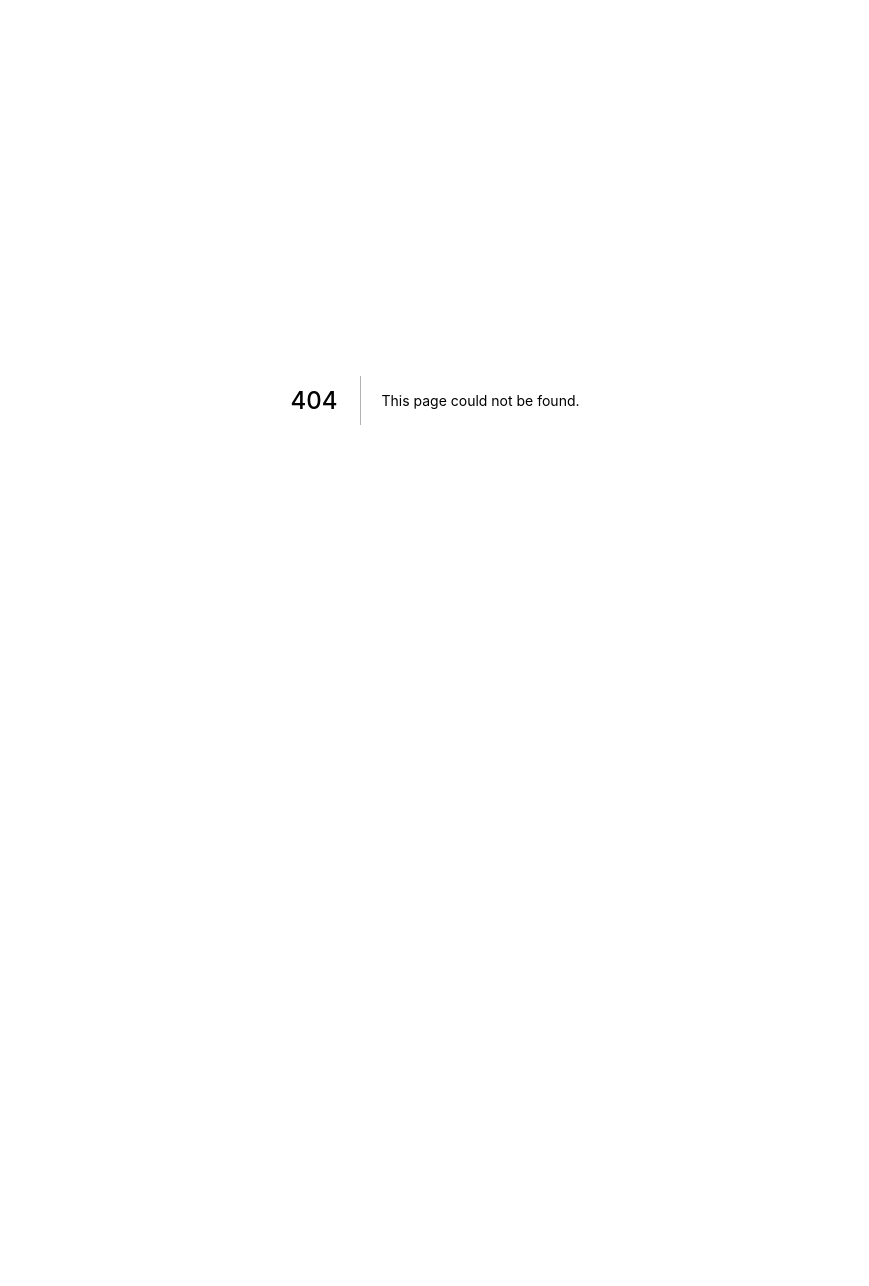
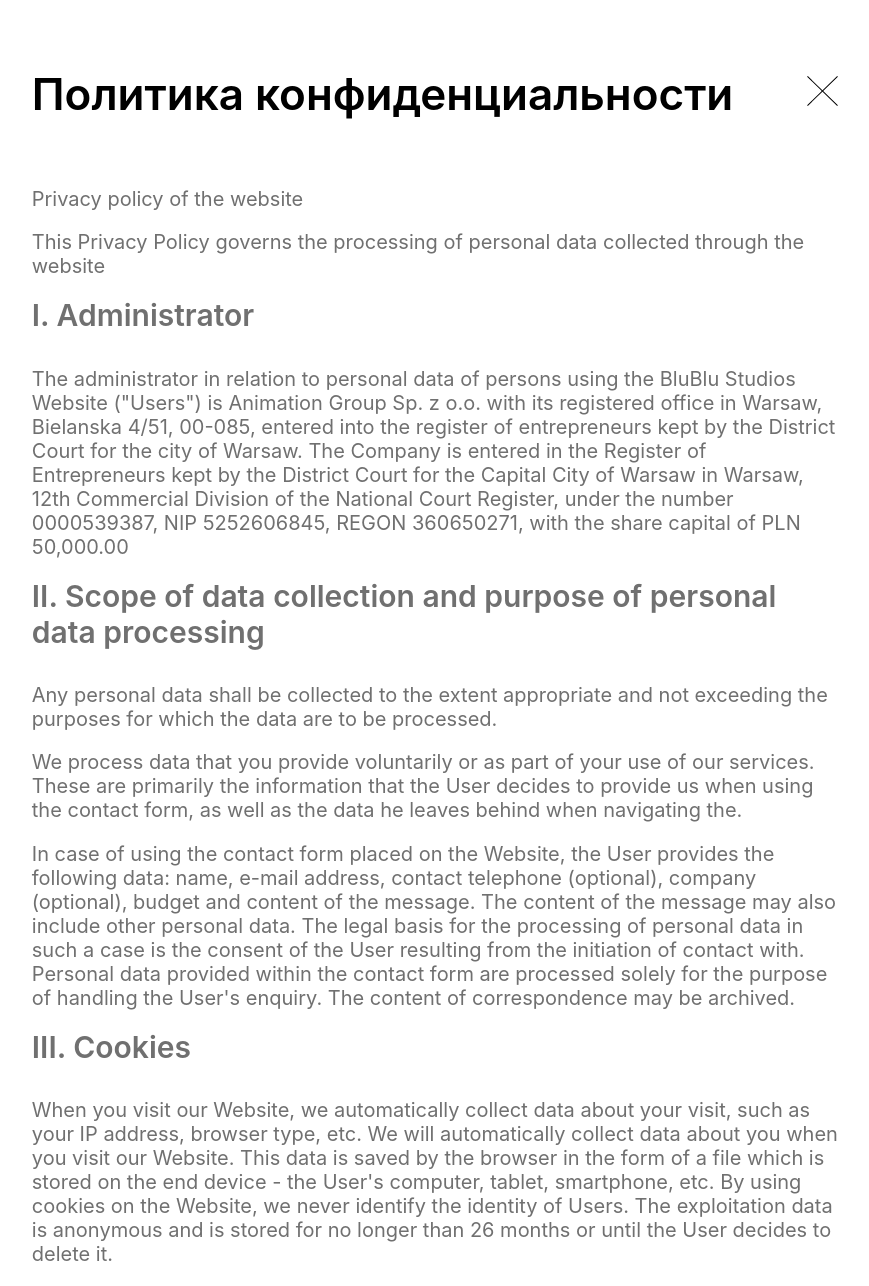
Before and after one commit to Flyingfiish/campusprod-next.js, a Next.js app: page /privacyPolicy in a window 1280 px wide. Before the commit this address had no page. Shown: the top 1286 px of the page, without its empty margins (205-1074 px from the left). Before the commit the page ends 800 px from the top, so only its background shows below. Built offline with nearby package versions, Linux system fonts and the light colour scheme.

Commit message:
Privacy Policy

```diff
--- a/components/footer.js
+++ b/components/footer.js
@@ -1,4 +1,5 @@
 import React from "react";
+import Link from "next/link";
 
 class Footer extends React.Component {
   render() {
@@ -13,10 +14,12 @@ class Footer extends React.Component {
             <img src="twitter.svg" alt="social"></img>
           </div>
         </div>
-        <div className="footer-line" style={{borderBottom:"1px solid white", width: '100%'}}></div>
+        <div className="footer-line"></div>
         <div className="footer-bottom">
           <p>© 2020 CAMPUS Production</p>
-          <p>Политика конфиденциальности</p>
+          <Link href='/privacyPolicy'>
+          <a>Политика конфиденциальности</a>
+          </Link>
         </div>
       </footer>
     );
--- a/components/header.js
+++ b/components/header.js
@@ -2,7 +2,6 @@ import React from "react";
 import Link from "./link";
 import Button from "./button";
 import { withRouter } from "next/router";
-//import { withRouter } from "react-router-dom";
 
 class Header extends React.Component {
   state = {
--- a/pages/_app.js
+++ b/pages/_app.js
@@ -1,7 +1,7 @@
 import "../styles/globals.css";
 import "../styles/contacts.css";
 import "../styles/about.css";
-import "../styles/backgroundVideo.css"
+import "../styles/backgroundVideo.css";
 import "../styles/button.css";
 import "../styles/footer.css";
 import "../styles/header.css";
@@ -13,7 +13,8 @@ import "../styles/portfolio.css";
 import "../styles/portfolioItem.css";
 import "../styles/video.css";
 import "../styles/videoSelector.css";
-import "../styles/videoCase.css"
+import "../styles/videoCase.css";
+import "../styles/privacyPolicy.css";
 
 function MyApp({ Component, pageProps }) {
   return <Component {...pageProps} />;
--- /dev/null
+++ b/pages/privacyPolicy.js
@@ -0,0 +1,145 @@
+import Link from "next/link";
+import Head from "next/head";
+import Footer from "../components/footer";
+
+export default function PrivacyPolicyRoute() {
+  return (
+    <div className="privacy-container">
+      <div className="provacy-wrapper">
+        <div className="privacy-head">
+          <h1>Политика конфиденциальности</h1>
+          <Link href='/'>
+            <a>
+              <img src="close.svg"></img>
+            </a>
+          </Link>
+        </div>
+        <div>
+          <p>Privacy policy of the website</p>
+          <p>
+            This Privacy Policy governs the processing of personal data
+            collected through the website
+          </p>
+          <h2>I. Administrator</h2>
+          <p>
+            The administrator in relation to personal data of persons using the
+            BluBlu Studios Website ("Users") is Animation Group Sp. z o.o. with
+            its registered office in Warsaw, Bielanska 4/51, 00-085, entered
+            into the register of entrepreneurs kept by the District Court for
+            the city of Warsaw. The Company is entered in the Register of
+            Entrepreneurs kept by the District Court for the Capital City of
+            Warsaw in Warsaw, 12th Commercial Division of the National Court
+            Register, under the number 0000539387, NIP 5252606845, REGON
+            360650271, with the share capital of PLN 50,000.00
+          </p>
+          <h2>
+            II. Scope of data collection and purpose of personal data processing
+          </h2>
+          <p>
+            Any personal data shall be collected to the extent appropriate and
+            not exceeding the purposes for which the data are to be processed.
+          </p>
+          <p>
+            We process data that you provide voluntarily or as part of your use
+            of our services. These are primarily the information that the User
+            decides to provide us when using the contact form, as well as the
+            data he leaves behind when navigating the.
+          </p>
+          <p>
+            In case of using the contact form placed on the Website, the User
+            provides the following data: name, e-mail address, contact telephone
+            (optional), company (optional), budget and content of the message.
+            The content of the message may also include other personal data. The
+            legal basis for the processing of personal data in such a case is
+            the consent of the User resulting from the initiation of contact
+            with. Personal data provided within the contact form are processed
+            solely for the purpose of handling the User's enquiry. The content
+            of correspondence may be archived.
+          </p>
+          <h2>III. Cookies</h2>
+          <p>
+            When you visit our Website, we automatically collect data about your
+            visit, such as your IP address, browser type, etc. We will
+            automatically collect data about you when you visit our Website.
+            This data is saved by the browser in the form of a file which is
+            stored on the end device - the User's computer, tablet, smartphone,
+            etc. By using cookies on the Website, we never identify the identity
+            of Users. The exploitation data is anonymous and is stored for no
+            longer than 26 months or until the User decides to delete it.
+          </p>
+          <p>
+            You may limit the processing of this information. All you have to do
+            is read our Cookies Policy and follow the information contained
+            therein.
+          </p>
+          <h2>IV. Rights relating to the personal data you provide to us</h2>
+          <p>
+            You have the right to demand from access to your data, including
+            obtaining a copy of the data, the right to request data correction
+            if the data are incorrect or need to be updated, the right to delete
+            the data (in certain situations), the right to lodge a complaint
+            with the supervisory authority - the President of the Office for
+            Personal Data Protection, the right to limit the processing of data.
+          </p>
+          <p>
+            If your data are processed on the basis of consent, you may
+            additionally exercise the following rights: the right to withdraw
+            consent to the extent that they are processed on this basis.
+            Withdrawal of consent does not affect the compliance with the law of
+            processing, which was carried out on the basis of consent before its
+            withdrawal.
+          </p>
+          <p>
+            If your data are processed on the basis of the consent or within the
+            framework of the provided service (data are necessary for the
+            provision of the service), you may additionally exercise the
+            following rights: the right to transfer personal data, i.e. to
+            receive personal data, in a structured, commonly used
+            machine-readable format. You can send this data to another data
+            controller.
+          </p>
+          <p>
+            If you have any doubts whether your data is properly processed by,
+            you may file a complaint with the President of the Office for the
+            Protection of Personal Data.
+          </p>
+          <p>
+            If you have any doubts or want to exercise the above rights, you can
+            contact us by e-mail at the following address:
+          </p>
+          <h2>V. Retention of data</h2>
+          <p>
+            Data shall be kept for no longer than is necessary for the purposes
+            for which they were transmitted.
+          </p>
+          <h2>VI. Recipients of data</h2>
+          <p>
+            Personal data will not be transferred to any third party other than
+            authorized persons. Authorized persons are internal processors and,
+            if necessary, partners or service providers.
+          </p>
+          <h2>VII. Protection</h2>
+          <p>
+            Guarantees the confidentiality of all personal data provided to it
+            and ensures that all security and data protection measures required
+            by data protection legislation are taken. Personal data is collected
+            with due diligence and protected against access by unauthorized
+            persons.
+          </p>
+          <h2>VIII. Changes to the Privacy Policy</h2>
+          <p>
+            The provisions of this Privacy Policy may be amended or updated, so
+            we recommend that you follow these changes regularly. This Privacy
+            Policy is effective as of January 1, 2018.
+          </p>
+          <h2>IX. Contact</h2>
+          <p>
+            Any questions and comments regarding the Privacy and Cookie Policy
+            should be sent to the address of by e-mail or post.
+          </p>
+        </div>
+      </div>
+      <Footer></Footer>
+    </div>
+  );
+}
--- a/styles/footer.css
+++ b/styles/footer.css
@@ -6,6 +6,11 @@ footer {
   align-items: center;
   color: white;
   font-size: 25px;
+}
+
+.footer-line{
+    border-bottom: 1px solid white;
+    width: 100%;
 }
 
 .partners {
@@ -58,6 +63,7 @@ table th, td {
     align-items: center;
     width: 58%;
     color: #CCCCCC;
+    background: black;
 }
 
 .footer-top *{
--- /dev/null
+++ b/styles/privacyPolicy.css
@@ -0,0 +1,55 @@
+.privacy-container {
+  display: flex;
+  justify-content: center;
+  flex-direction: column;
+  align-items: center;
+}
+
+.provacy-wrapper {
+  width: 63%;
+  font-size: 20px;
+}
+
+.provacy-wrapper p,
+h2 {
+  color: #707070;
+}
+
+.provacy-wrapper p {
+  margin-bottom: 1.5vw;
+}
+
+.provacy-wrapper h2 {
+  font-size: 30px;
+  font-weight: 600;
+  margin-bottom: 2.6vw;
+}
+
+.provacy-wrapper h1 {
+  margin-top: 5.2vw;
+  margin-bottom: 5.2vw;
+  font-size: 44px;
+  font-weight: 600;
+  color: black;
+}
+
+.privacy-container footer {
+  background: white;
+  color: black;
+}
+
+.privacy-container .footer-bottom{
+    color: black;
+    background: white;
+}
+
+.privacy-container .footer-line{
+    border-bottom: 1px solid black;
+}
+
+.privacy-head{
+    display: flex;
+    flex-direction: row;
+    justify-content: space-between;
+    align-items: center;
+}
```
